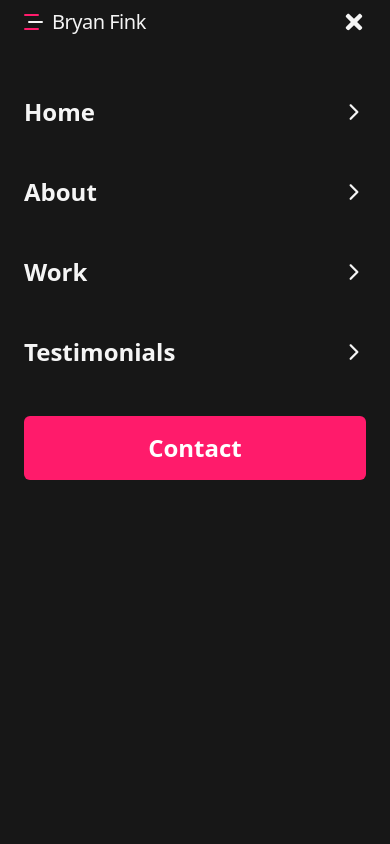
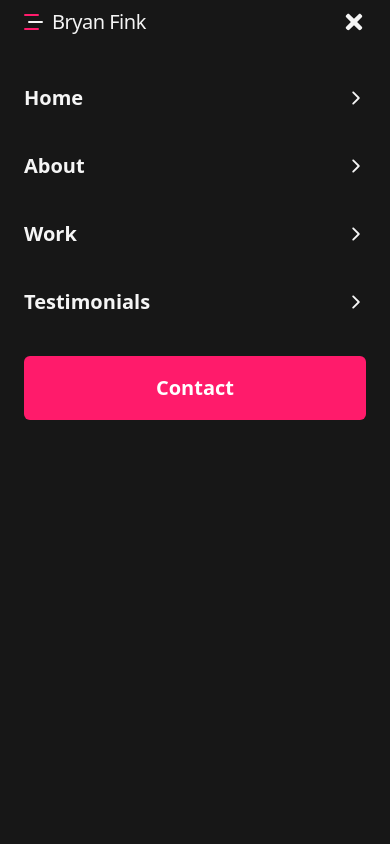
Before and after one commit to BryanMF87/portfolio-2024, a Next.js app: page / in a window 390 px wide. Both pictures are taken after a click on the button "Toggle Navigation". Shown: the top 844 px of the page. Built offline with nearby package versions, Linux system fonts and the light colour scheme.

Commit message:
adjustd nav setting like mt mobile height and link text sizes

```diff
--- a/app/components/Header.jsx
+++ b/app/components/Header.jsx
@@ -44,24 +44,24 @@ const Header = () => {
 
 
           {isNavOpen && (
-            <nav className="fixed top-14 right-0 bottom-0 left-0 z-50 w-full h-full flex flex-col gap-12 pt-10 p-6 bg-ccOffBlack sm:px-12 md:flex-row md:gap-8 md:static md:h-auto md:w-auto md:p-0">
-              <a href={"/"}  onClick={()=> toggleNav()} className="flex justify-between items-center w-full text-2xl text-ccOffWhite font-semibold md:text-sm">
+            <nav className="fixed top-11 right-0 bottom-0 left-0 z-50 w-full h-full flex flex-col gap-10 pt-10 p-6 bg-ccOffBlack sm:px-12 md:flex-row md:gap-8 md:static md:h-auto md:w-auto md:p-0">
+              <a href={"/"}  onClick={()=> toggleNav()} className="flex justify-between items-center w-full text-xl text-ccOffWhite font-semibold md:text-sm">
                 Home
                 <IoIosArrowForward className="md:hidden"/>
               </a>
-              <a href={"/#about"}  onClick={() => toggleNav()} className="flex justify-between items-center w-full text-2xl text-ccOffWhite font-semibold md:text-sm">
+              <a href={"/#about"}  onClick={() => toggleNav()} className="flex justify-between items-center w-full text-xl text-ccOffWhite font-semibold md:text-sm">
                 About
                 <IoIosArrowForward className="md:hidden"/>
               </a>
-              <a href={"/#work"}  onClick={() => toggleNav()} className="flex justify-between items-center w-full text-2xl text-ccOffWhite font-semibold md:text-sm">
+              <a href={"/#work"}  onClick={() => toggleNav()} className="flex justify-between items-center w-full text-xl text-ccOffWhite font-semibold md:text-sm">
                 Work
                 <IoIosArrowForward className="md:hidden"/>
               </a>
-              <a href={"/#testimonials"}  onClick={() => toggleNav()} className="flex justify-between items-center w-full text-2xl text-ccOffWhite font-semibold md:text-sm">
+              <a href={"/#testimonials"}  onClick={() => toggleNav()} className="flex justify-between items-center w-full text-xl text-ccOffWhite font-semibold md:text-sm">
                 Testimonials
                 <IoIosArrowForward className="md:hidden"/>
               </a>
-              <a href={"#contact"}  onClick={() => toggleNav()} className="flex w-full h-16 justify-center items-center bg-ccHighlight text-white rounded-md text-2xl text-ccOffWhite font-semibold md:text-sm md:px-3 md:h-8">
+              <a href={"#contact"}  onClick={() => toggleNav()} className="flex w-full h-16 justify-center items-center bg-ccHighlight text-white rounded-md text-xl text-ccOffWhite font-semibold md:text-sm md:px-3 md:h-8">
                 Contact
               </a>
             </nav>
```
